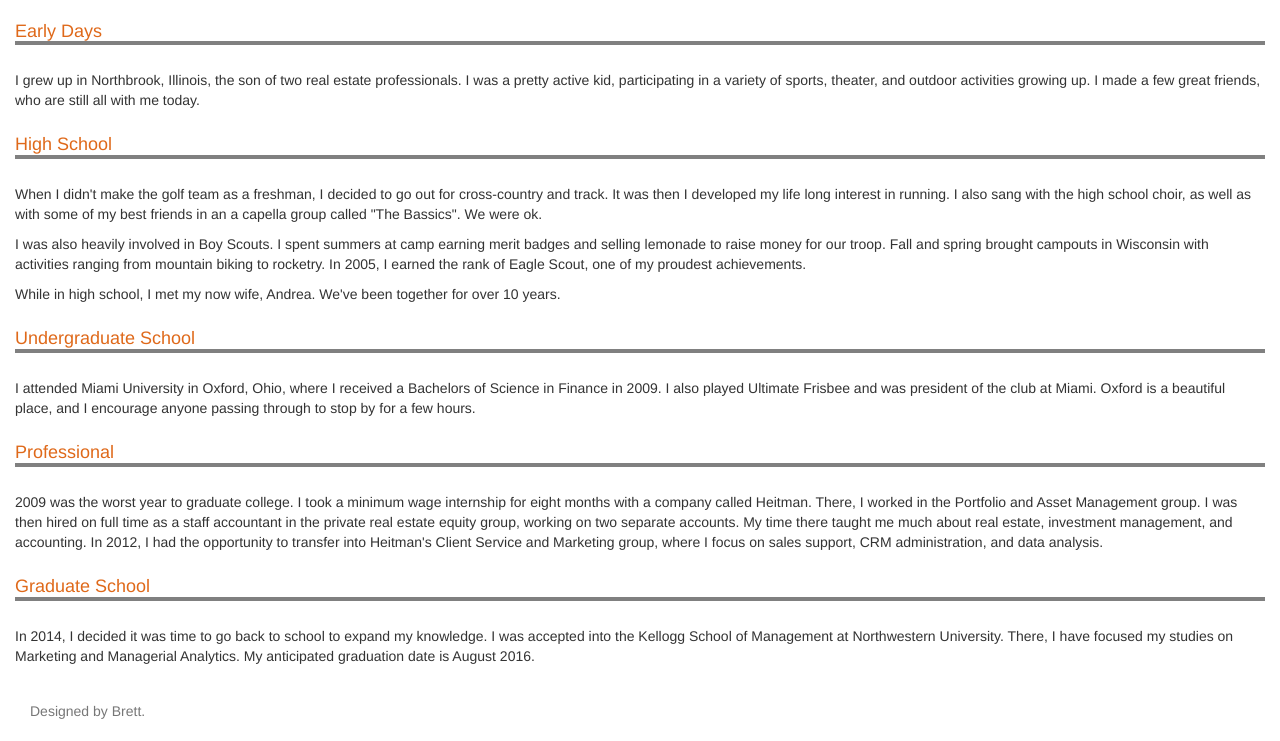
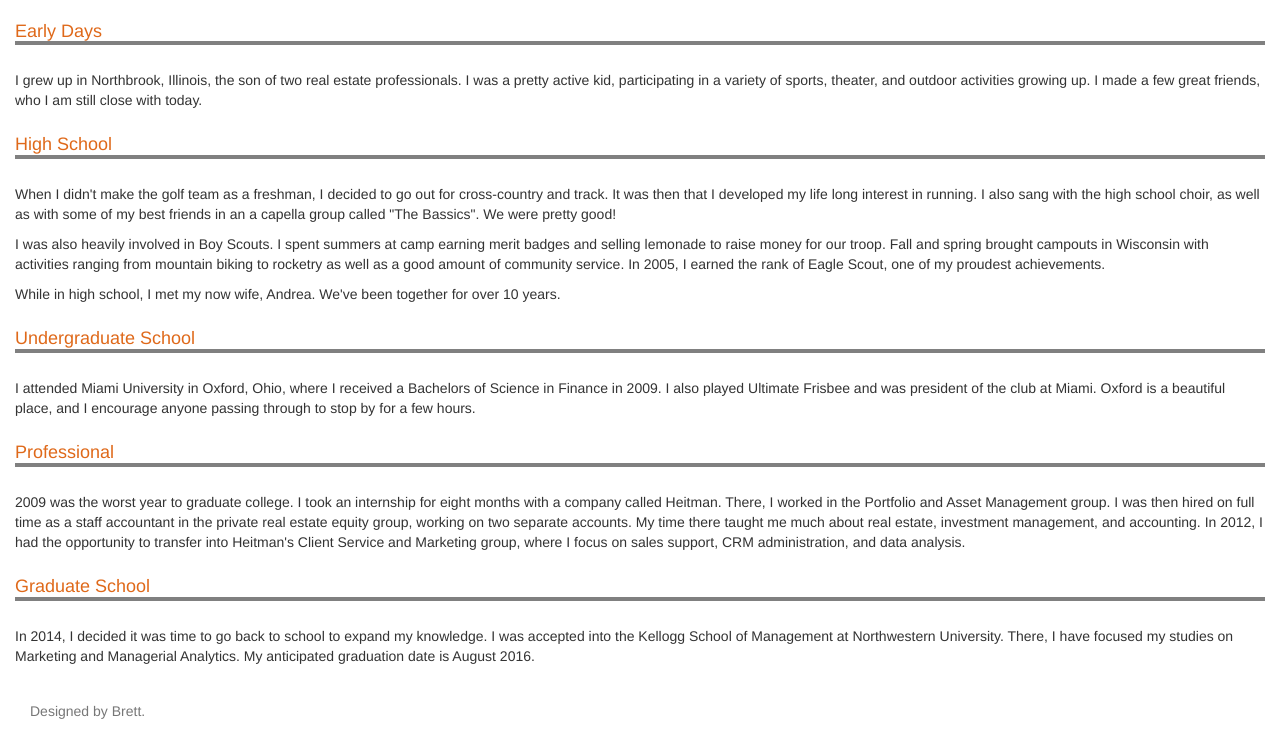
Before and after one commit to trickyseven/Trickyseven.github.io, a plain HTML site: page index.html in a window 1280 px wide. Shown: the part 634-1375 px from the top of the page. Drawn offline with nearby package versions, Linux system fonts and the light colour scheme.

Commit message:
Edits9
Final edits?

```diff
--- a/index.html
+++ b/index.html
@@ -92,13 +92,13 @@
 
     <h4>Early Days</h4>
     <p>I grew up in Northbrook, Illinois, the son of two real estate professionals. I was a pretty active kid, participating in a variety of sports, theater, and outdoor activities growing up.
-    I made a few great friends, who are still all with me today. </p>
+    I made a few great friends, who I am still close with today. </p>
 
     <h4>High School</h4>
-    <p>When I didn't make the golf team as a freshman, I decided to go out for cross-country and track. It was then I developed my life long interest in running.
-    I also sang with the high school choir, as well as with some of my best friends in an a capella group called "The Bassics". We were ok.</p>
+    <p>When I didn't make the golf team as a freshman, I decided to go out for cross-country and track. It was then that I developed my life long interest in running.
+    I also sang with the high school choir, as well as with some of my best friends in an a capella group called "The Bassics". We were pretty good!</p>
     <p>I was also heavily involved in Boy Scouts. I spent summers at camp earning merit badges and selling lemonade to raise money for our troop.
-      Fall and spring brought campouts in Wisconsin with activities ranging from mountain biking to rocketry.
+      Fall and spring brought campouts in Wisconsin with activities ranging from mountain biking to rocketry as well as a good amount of community service.
       In 2005, I earned the rank of Eagle Scout, one of my proudest achievements. </p>
       <p>While in high school, I met my now wife, Andrea. We've been together for over 10 years.</p>
 
@@ -107,7 +107,7 @@
         Oxford is a beautiful place, and I encourage anyone passing through to stop by for a few hours.</p>
 
         <h4>Professional</h4>
-        <p>2009 was the worst year to graduate college. I took a minimum wage internship for eight months with a company called Heitman. There, I worked in the Portfolio and Asset Management group.
+        <p>2009 was the worst year to graduate college. I took an internship for eight months with a company called Heitman. There, I worked in the Portfolio and Asset Management group.
           I was then hired on full time as a staff accountant in the private real estate equity group, working on two separate accounts. My time there taught me much about real estate, investment management, and
           accounting. In 2012, I had the opportunity to transfer into Heitman's Client Service and Marketing group, where I focus on sales support, CRM administration, and data analysis.
 
```
Also changed, not shown: interests.html (+1 -1 lines), photography.html (+1 -1 lines).
